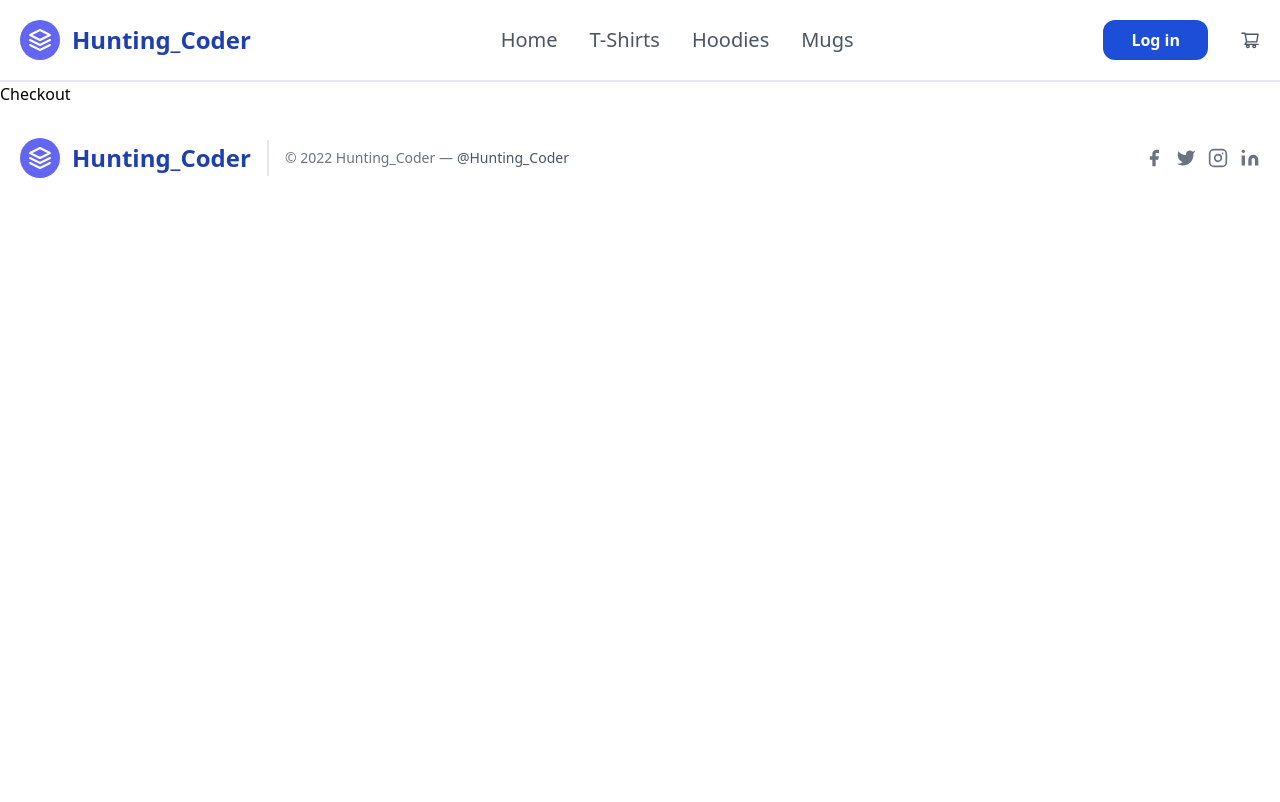
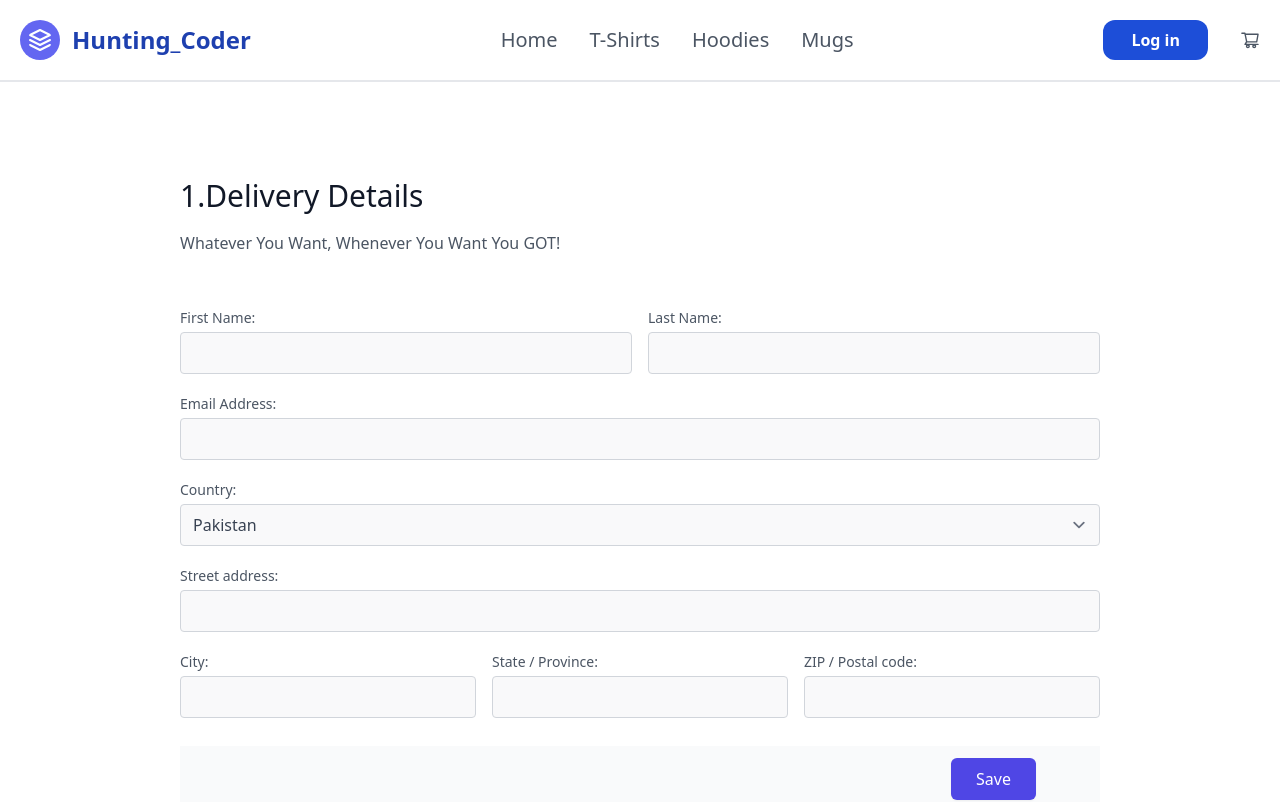
Before and after one commit to faixanmalik/ecom-store, a Next.js app: page /checkout in a window 1280 px wide. Shown: the top 802 px of the page. Built offline with nearby package versions, Linux system fonts and the light colour scheme.

Commit message:
add checkout page

```diff
--- a/components/Navbar.js
+++ b/components/Navbar.js
@@ -48,30 +48,35 @@ function Navbar({cart, removeFromCart, addToCart, clearCart, subTotal}) {
 
 
 
-            <div   className="">
+            <div className="z-10">
 
               <div ref={ref} className="pt-3 cart rounded-lg absolute top-0 right-0 bg-blue-100 px-7 w-80 h-full transform transition-transform translate-x-full">
                 <h1 className="font-bold text-xl text-center text-blue-800 tracking-wider">Shopping Cart</h1>
                 <span onClick={togglecart} className="absolute top-7 right-5 text-xl"><AiOutlineCloseCircle className="cursor-pointer text-blue-600"/></span>
                 <h1 className="font-bold text-base text-center text-blue-800 tracking-wide">Hunting_Store</h1>
 
+
                 <div>
-
                   <ol className="pt-7 list-decimal font-medium text-red-800 space-y-2">
-
                     {Object.keys(cart).length == 0 && <div>Your Cart is Empty</div> }
                     {Object.keys(cart).map((k)=>{ return <li key={k} className="text-lg">
                       <div className="flex justify-between">
                         <div className="w-1/2 overflow-hidden">{cart[k].name}</div>
                           <div className="bg-slate-100 flex text-blue-800 font-bold text-center px-2"><AiFillMinusCircle onClick={()=>{removeFromCart(k,cart[k].name,1,cart[k].price,cart[k].size,cart[k].variant)}} className='my-auto cursor-pointer'/> <span className='mx-3'>{cart[k].qty}</span> <AiFillPlusCircle onClick={()=>{addToCart(k,cart[k].name,1,cart[k].price,cart[k].size,cart[k].variant)}} className='my-auto cursor-pointer'/> </div>
                       </div>
+
+                      <div>
+                        <button onClick={subTotal} className='px-5 py-2 rounded'>SubTotal: ${subTotal}</button>
+                      </div>
                     </li>})}
+
+
 
 
                   </ol>
 
                   <div className='flex space-x-3 pt-20'>
-                    <button className='bg-blue-600 px-5 py-2 rounded text-white'>Checkout</button>
+                    <Link href={"/checkout"}><button className='bg-blue-600 px-5 py-2 rounded text-white'>Checkout</button></Link>
                     <button onClick={clearCart} className='bg-blue-600 px-5 py-2 rounded text-white'>Clear Cart</button>
 
                   </div>
--- a/package.json
+++ b/package.json
@@ -9,6 +9,7 @@
     "lint": "next lint"
   },
   "dependencies": {
+    "@tailwindcss/forms": "^0.5.3",
     "next": "^13.0.6",
     "react": "18.2.0",
     "react-dom": "18.2.0",
--- a/pages/_app.js
+++ b/pages/_app.js
@@ -6,7 +6,7 @@ import '../styles/globals.css'
 function MyApp({ Component, pageProps }) {
 
   let [cart, setCart] = useState({})
-  let [subtotal, setSubtotal] = useState(0)
+  let [subTotal, setSubTotal] = useState(0)
 
 
 
@@ -15,6 +15,7 @@ function MyApp({ Component, pageProps }) {
     try {
       if (localStorage.getItem("cart")) {
         setCart(JSON.parse(localStorage.getItem("cart")));
+        saveCart(JSON.parse(localStorage.getItem("cart")));
       }
     } catch (error) {
       console.error(error);
@@ -26,8 +27,8 @@ function MyApp({ Component, pageProps }) {
 
 
   //  saveCart is used to store cart items in local storage of user
-  const savecart = (myCart) => {
-    localStorage.setItem("Cart", JSON.stringify(myCart))
+  const saveCart = (myCart) => {
+    localStorage.setItem("cart", JSON.stringify(myCart))
 
   //   // function uses to subtotal
     let subt = 0;
@@ -35,7 +36,7 @@ function MyApp({ Component, pageProps }) {
     for (let i = 0; i < keys.length; i++) {
       subt +=  myCart[keys[i]].price * myCart[keys[i]].qty;
     }
-    setSubtotal(subt)
+    setSubTotal(subt)
   }
 
 
@@ -49,7 +50,7 @@ function MyApp({ Component, pageProps }) {
       newCart[itemCode]= {qty:1, name, price, size, variant}
     }
     setCart(newCart);
-    savecart(newCart);
+    saveCart(newCart);
   }
 
 
@@ -65,7 +66,7 @@ function MyApp({ Component, pageProps }) {
       delete newCart[itemCode];
      }
     setCart(newCart);
-    savecart(newCart);
+    saveCart(newCart);
   }
 
 
@@ -74,7 +75,7 @@ function MyApp({ Component, pageProps }) {
   // clear cart is used to clear all items in cart
   const clearCart = () => {
     setCart({})
-    savecart({})
+    saveCart({})
   }
 
 
@@ -85,8 +86,8 @@ function MyApp({ Component, pageProps }) {
 
 
   return <>
-  <Navbar cart={cart} addToCart={addToCart} removeFromCart={removeFromCart} clearCart={clearCart} subtotal={subtotal} />
-  <Component cart={cart} addToCart={addToCart} removeFromCart={removeFromCart} clearCart={clearCart} subtotal={subtotal}  {...pageProps} />
+  <Navbar cart={cart} addToCart={addToCart} removeFromCart={removeFromCart} clearCart={clearCart} subTotal={subTotal} />
+  <Component cart={cart} addToCart={addToCart} removeFromCart={removeFromCart} clearCart={clearCart} subTotal={subTotal}  {...pageProps} />
   <Footer/>
   </>
 
--- a/pages/checkout.js
+++ b/pages/checkout.js
@@ -2,7 +2,96 @@ import React from 'react'
 
 function Checkout() {
   return (
-    <div>Checkout</div>
+    <>
+
+    <section class="text-gray-600 body-font relative">
+    <div class="container px-5 py-24 mx-auto w-9/12">
+      <div class="flex flex-col w-full mb-12">
+        <h1 class="sm:text-3xl text-2xl font-medium title-font mb-4 text-gray-900">1.Delivery Details</h1>
+        <p class="lg:w-2/3 leading-relaxed text-base">Whatever You Want, Whenever You Want You GOT!</p>
+      </div>
+      <div class="lg:w-full mx-auto">
+        <div class="flex flex-wrap -m-2">
+          <div class="p-2 w-1/2">
+            <div class="relative">
+              <label for="firstname" class="leading-7 text-sm text-gray-600">First Name:</label>
+              <input type="text" id="firstname" name="firstname" class="w-full bg-gray-100 bg-opacity-50 rounded border border-gray-300 focus:border-indigo-500 focus:bg-white focus:ring-2 focus:ring-indigo-200 text-base outline-none text-gray-700 py-1 px-3 leading-8 transition-colors duration-200 ease-in-out"/>
+            </div>
+          </div>
+          <div class="p-2 w-1/2">
+            <div class="relative">
+              <label for="lastname" class="leading-7 text-sm text-gray-600">Last Name:</label>
+              <input type="text" id="lastname" name="lastname" class="w-full bg-gray-100 bg-opacity-50 rounded border border-gray-300 focus:border-indigo-500 focus:bg-white focus:ring-2 focus:ring-indigo-200 text-base outline-none text-gray-700 py-1 px-3 leading-8 transition-colors duration-200 ease-in-out"/>
+            </div>
+          </div>
+
+          <div class="p-2 w-full">
+          <div class="relative">
+              <label for="email" class="leading-7 text-sm text-gray-600">Email Address:</label>
+              <input type="email" id="email" name="email" class="w-full bg-gray-100 bg-opacity-50 rounded border border-gray-300 focus:border-indigo-500 focus:bg-white focus:ring-2 focus:ring-indigo-200 text-base outline-none text-gray-700 py-1 px-3 leading-8 transition-colors duration-200 ease-in-out"/>
+            </div>
+          </div>
+
+          <div class="p-2 w-full">
+          <div class="relative">
+            <label htmlFor="country" className="leading-7 text-sm text-gray-600">Country:</label>
+            <select id="country" name="country" autoComplete="country-name" className="w-full bg-gray-100 bg-opacity-50 rounded border border-gray-300 focus:border-indigo-500 focus:bg-white focus:ring-2 focus:ring-indigo-200 text-base outline-none text-gray-700 py-1 px-3 leading-8 transition-colors duration-200 ease-in-out">
+              <option>Pakistan</option>
+              <option>United States</option>
+              <option>Canada</option>
+              <option>Mexico</option>
+            </select>
+          </div>
+          </div>
+
+
+          <div class="p-2 w-full">
+          <div class="relative">
+            <label htmlFor="street-address" className="leading-7 text-sm text-gray-600">Street address:</label>
+            <input type="text" name="street-address" id="street-address" autoComplete="street-address" className="w-full bg-gray-100 bg-opacity-50 rounded border border-gray-300 focus:border-indigo-500 focus:bg-white focus:ring-2 focus:ring-indigo-200 text-base outline-none text-gray-700 py-1 px-3 leading-8 transition-colors duration-200 ease-in-out"/>
+          </div>
+          </div>
+
+          <div class="p-2 w-1/3">
+            <div class="relative">
+              <label for="firstname" class="leading-7 text-sm text-gray-600">City:</label>
+              <input type="text" id="firstname" name="firstname" class="w-full bg-gray-100 bg-opacity-50 rounded border border-gray-300 focus:border-indigo-500 focus:bg-white focus:ring-2 focus:ring-indigo-200 text-base outline-none text-gray-700 py-1 px-3 leading-8 transition-colors duration-200 ease-in-out"/>
+            </div>
+          </div>
+          <div class="p-2 w-1/3">
+            <div class="relative">
+              <label for="lastname" class="leading-7 text-sm text-gray-600">State / Province:</label>
+              <input type="text" id="lastname" name="lastname" class="w-full bg-gray-100 bg-opacity-50 rounded border border-gray-300 focus:border-indigo-500 focus:bg-white focus:ring-2 focus:ring-indigo-200 text-base outline-none text-gray-700 py-1 px-3 leading-8 transition-colors duration-200 ease-in-out"/>
+            </div>
+          </div>
+          <div class="p-2 w-1/3">
+            <div class="relative">
+              <label for="lastname" class="leading-7 text-sm text-gray-600">ZIP / Postal code:</label>
+              <input type="text" id="lastname" name="lastname" class="w-full bg-gray-100 bg-opacity-50 rounded border border-gray-300 focus:border-indigo-500 focus:bg-white focus:ring-2 focus:ring-indigo-200 text-base outline-none text-gray-700 py-1 px-3 leading-8 transition-colors duration-200 ease-in-out"/>
+            </div>
+          </div>
+
+          <div className='bg-gray-50 w-full py-3 mx-2 mt-5'>
+            <button type="submit" className="float-right mr-16 rounded-md border border-transparent bg-indigo-600 py-2 px-6 text-base font-medium text-white shadow-sm hover:bg-indigo-700 focus:outline-none focus:ring-2 focus:ring-indigo-500 focus:ring-offset-2">Save</button>
+          </div>
+
+
+        </div>
+      </div>
+    </div>
+</section>
+
+
+
+
+
+
+
+
+
+
+
+    </>
   )
 }
 
--- a/pages/product/[slug].js
+++ b/pages/product/[slug].js
@@ -75,8 +75,8 @@ const Slug = ({addToCart}) => {
               </div>
             </div>
             <div className="flex">
-              <span className="title-font font-medium text-2xl text-gray-900">$16.00</span>
-              <button onClick={()=>{addToCart(slug, 'T-Shirt' , 1 ,16, 'Xl',"Red" )}} className="flex ml-auto text-white bg-indigo-500 border-0 py-2 px-6 focus:outline-none hover:bg-indigo-600 rounded">Add to Cart</button>
+              <span className="title-font font-medium text-2xl text-gray-900">$900.00</span>
+              <button onClick={()=>{addToCart(slug, 'T-Shirt' , 1 ,900, 'Xl',"Red" )}} className="flex ml-auto text-white bg-indigo-500 border-0 py-2 px-6 focus:outline-none hover:bg-indigo-600 rounded">Add to Cart</button>
               <button className="rounded-full w-10 h-10 bg-gray-200 p-0 border-0 inline-flex items-center justify-center text-gray-500 ml-4">
                 <svg fill="currentColor" strokeLinecap="round" strokeLinejoin="round" strokeWidth="2" className="w-5 h-5" viewBox="0 0 24 24">
                   <path d="M20.84 4.61a5.5 5.5 0 00-7.78 0L12 5.67l-1.06-1.06a5.5 5.5 0 00-7.78 7.78l1.06 1.06L12 21.23l7.78-7.78 1.06-1.06a5.5 5.5 0 000-7.78z"></path>
--- a/tailwind.config.js
+++ b/tailwind.config.js
@@ -7,5 +7,7 @@ module.exports = {
   theme: {
     extend: {},
   },
-  plugins: [],
+  plugins: [
+    require('@tailwindcss/forms'),
+  ],
 }
```
Also changed, not shown: 1 other file (tests, documents, lock files or other folders).
